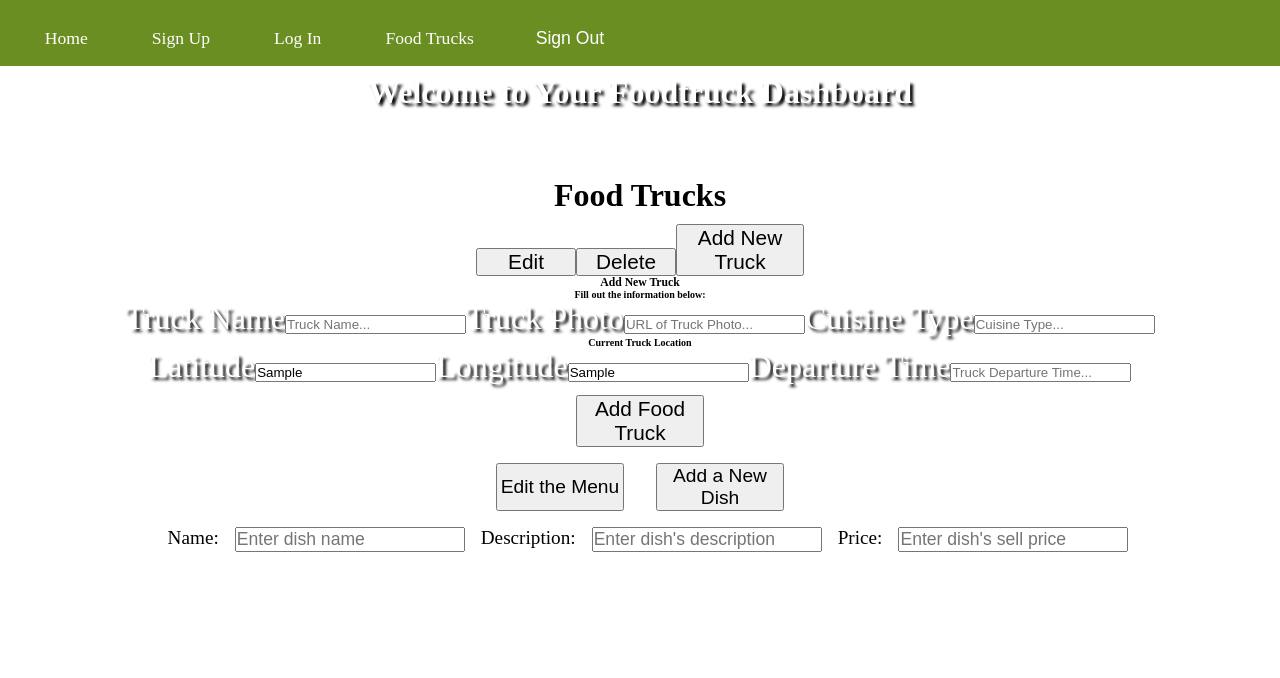
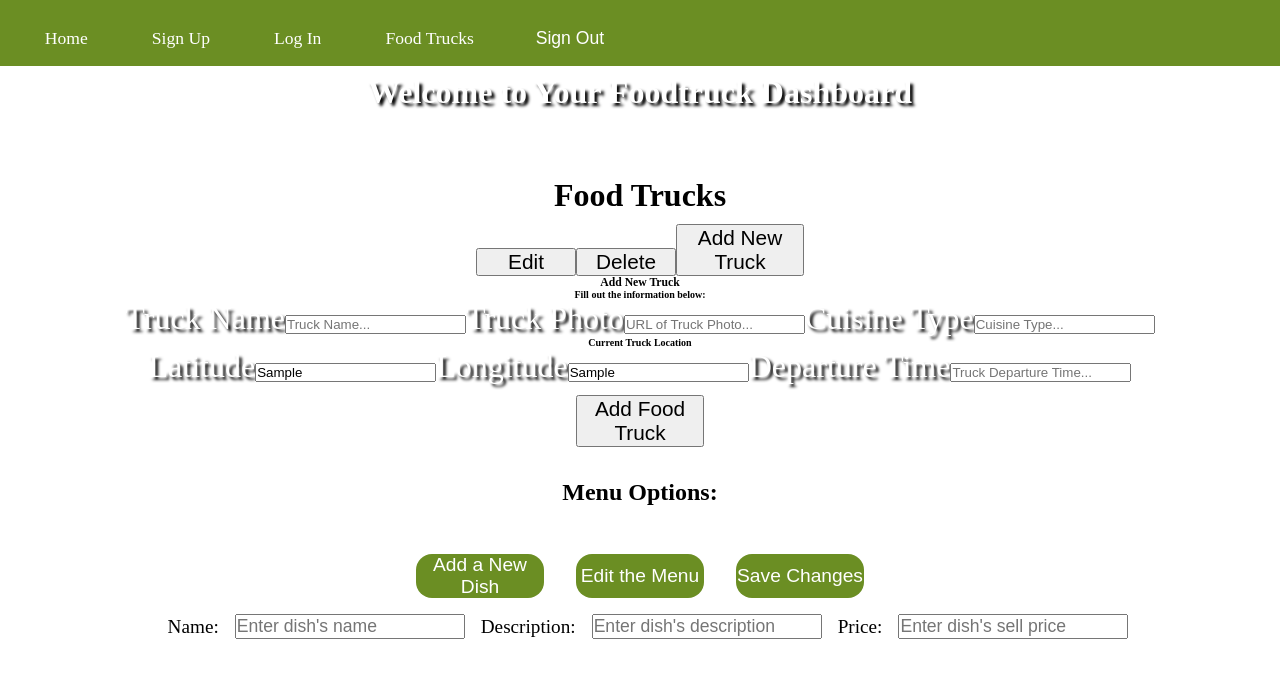
Before and after one commit to tt16-buildweek-foodtruck/FoodTruck-TrackR-front-end, a React (Create React App) app: page /foodtruck in a window 1280 px wide. Both pictures are taken after typing "Sample", "Sample", "Sample", "Sample", "Sample", "Sample" into the empty fields and a click on the button "Add a New Dish". Shown: the top 678 px of the page. Built offline with nearby package versions, Linux system fonts and the light colour scheme.

Commit message:
menu CRUD presentational finished

```diff
--- a/src/components/operatorDashboard/OperatorMenu.js
+++ b/src/components/operatorDashboard/OperatorMenu.js
@@ -1,4 +1,4 @@
-import React, { useState } from "react";
+import React, { useState, useEffect } from "react";
 import { v4 as uuid } from "uuid";
 
 const initialState = {
@@ -8,10 +8,13 @@ const initialState = {
 };
 
 export default function OperatorMenu(props) {
-	console.log(props);
 	const [edit, setEdit] = useState(false);
 	const [dish, setDish] = useState(false);
 	const [newMenu, setNewMenu] = useState([initialState]);
+
+	useEffect(() => {
+		setNewMenu(props.menu);
+	}, []);
 
 	const menuEdits = () => {
 		return setEdit(!edit);
@@ -27,13 +30,15 @@ export default function OperatorMenu(props) {
 
 	return (
 		<div className="operator__dashboard__menu">
+			<h3 className="operator__dashboard__menu__title">Menu Options:</h3>
 			<div className="operator__dashboard__menu__btn-row">
+				<button onClick={addDish} className="operator__dashboard__menu__btn">
+					Add a New Dish
+				</button>
 				<button onClick={menuEdits} className="operator__dashboard__menu__btn">
 					Edit the Menu
 				</button>
-				<button onClick={addDish} className="operator__dashboard__menu__btn">
-					Add a New Dish
-				</button>
+				<button className="operator__dashboard__menu__btn">Save Changes</button>
 			</div>
 			{dish === true ? (
 				<div>
@@ -43,7 +48,7 @@ export default function OperatorMenu(props) {
 							name="name"
 							type="text"
 							id="name"
-							placeholder="Enter dish name"
+							placeholder="Enter dish's name"
 							className="operator__dashboard__form__input"
 						/>
 						<label className="operator__dashboard__form__label">
@@ -87,7 +92,7 @@ export default function OperatorMenu(props) {
 								<p className="operator__dashboard__menu__container__price">
 									{item.itemPrice}
 								</p>
-								<button className="operator__dashboard__menu__btn">
+								<button className="operator__dashboard__menu__btn--delete">
 									Delete
 								</button>
 							</div>
--- a/src/css/App.css
+++ b/src/css/App.css
@@ -11,6 +11,7 @@
 body {
 	font-size: 62.5%;
 	box-sizing: border-box;
+	overflow-y: scroll;
 }
 
 a,
--- a/src/css/OperatorDashboard.css
+++ b/src/css/OperatorDashboard.css
@@ -18,6 +18,9 @@
 
 .operator__dashboard__form {
 	display: flex;
+	justify-content: center;
+	align-items: center;
+	margin-bottom: 2rem;
 }
 
 .operator__dashboard__form__label {
@@ -38,15 +41,32 @@
 	flex-direction: column;
 }
 
+.operator__dashboard__menu__title {
+	font-size: 1.5rem;
+	margin: 2rem 0;
+}
+
 .operator__dashboard__menu__btn-row {
 	display: flex;
 	margin: auto;
 }
 
+.operator__dashboard__menu__btn,
+.operator__dashboard__menu__btn--delete {
+	font-size: 1.2rem;
+	color: #fff;
+	border: none;
+	background-color: olivedrab;
+	border-radius: 1rem;
+}
+
 .operator__dashboard__menu__btn {
-	font-size: 1.2rem;
-	color: #000;
 	margin: 1rem;
+}
+
+.operator__dashboard__menu__btn--delete {
+	width: 85%;
+	margin: 0 0.3rem 0.3rem;
 }
 
 .operator__dashboard__menu__container {
```
Also changed, not shown: src/css/Foodtruck.css (indentation only), 1 other file (tests, documents, lock files or other folders).
